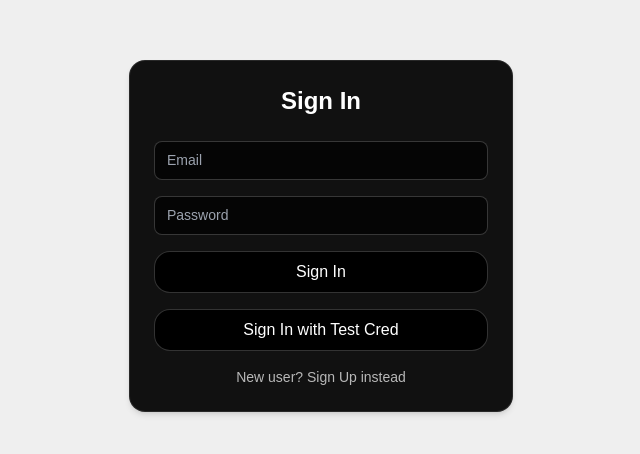
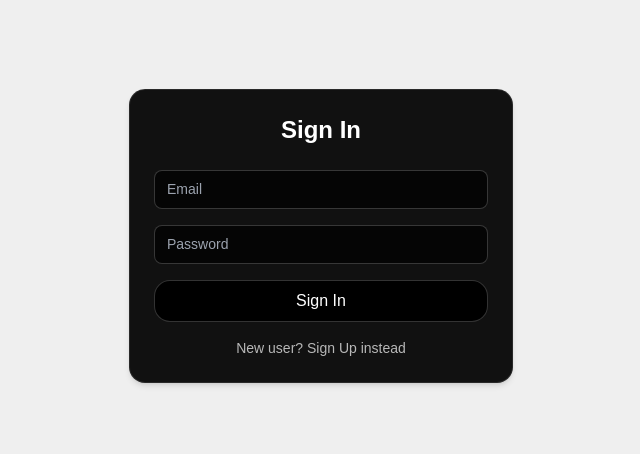
Before and after one commit to Deepanshu-mani/excalidraw, a Next.js app in the folder apps/exceldraw-frontend/: page /signin in a window 1280 px wide. Shown: the part 164-618 px from the top of the page, without its empty margins (319-959 px from the left). Built offline with nearby package versions, Linux system fonts and the light colour scheme; no server answers.

Commit message:
🔒 Remove hardcoded test credentials for security
- Delete TestCred.tsx component with hardcoded credentials
- Remove test credentials button from AuthPage
- Clean up unused imports and functionality

```diff
--- a/apps/exceldraw-frontend/app/components/AuthPage.tsx
+++ b/apps/exceldraw-frontend/app/components/AuthPage.tsx
@@ -3,7 +3,6 @@ import { Input, Button } from "@repo/ui";
 import { HTTP_BACKEND } from "@/config";
 import { use, useState } from "react";
 import axiosInstance from "../utils/axiosInstance";
-import { TestCred } from "./TestCred";
 
 export default function AuthPage({ isSignin }: { isSignin: boolean }) {
   const [name, setName] = useState("");
@@ -84,23 +83,6 @@ export default function AuthPage({ isSignin }: { isSignin: boolean }) {
                 ? "Sign In"
                 : "Sign Up"}
           </Button>
-          {isSignin && (
-            <Button
-              onClick={async () => {
-                const { username, password } = TestCred();
-                setUsernanme(username);
-                setPassword(password);
-
-                // Call handleSubmit with test credentials directly
-                await handleSubmit({
-                  username: username,
-                  password: password,
-                });
-              }}
-            >
-              Sign In with Test Cred
-            </Button>
-          )}
         </div>
         <div className="flex items-center justify-center mt-4 text-sm text-white/70">
           {isSignin ? (
--- a/apps/exceldraw-frontend/app/components/TestCred.tsx
+++ /dev/null
@@ -1,7 +0,0 @@
-export function TestCred() {
-  // This function provides dummy credentials for testing
-  return {
-    username: "mani@gmail.com",
-    password: "@Mani123",
-  };
-}
```
